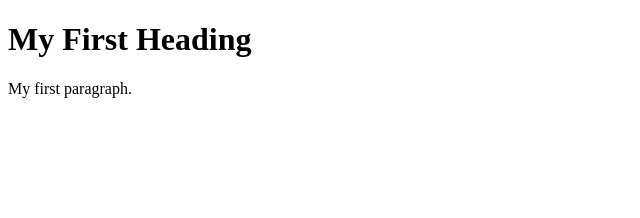
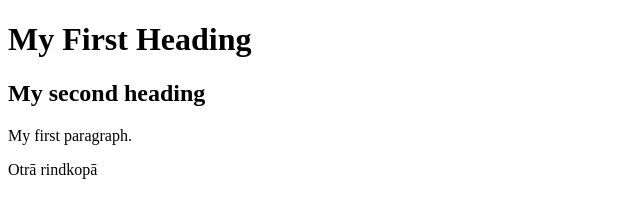
Before and after one commit to dartaaa/my-first-webpage, a plain HTML site: page index.html in a window 1280 px wide. Shown: the whole page, without its empty margins (0-640 px from the left). Drawn offline with Linux system fonts and the light colour scheme.

Commit message:
My first changes to HTML code

```diff
--- a/index.html
+++ b/index.html
@@ -1,9 +1,13 @@
+
 <!DOCTYPE html>
 <html>
 <body>
 
 <h1>My First Heading</h1>
+<h2>My second heading</h2>
+
 <p>My first paragraph.</p>
+<p>Otrā rindkopā</p>
 
 </body>
 </html>
```
